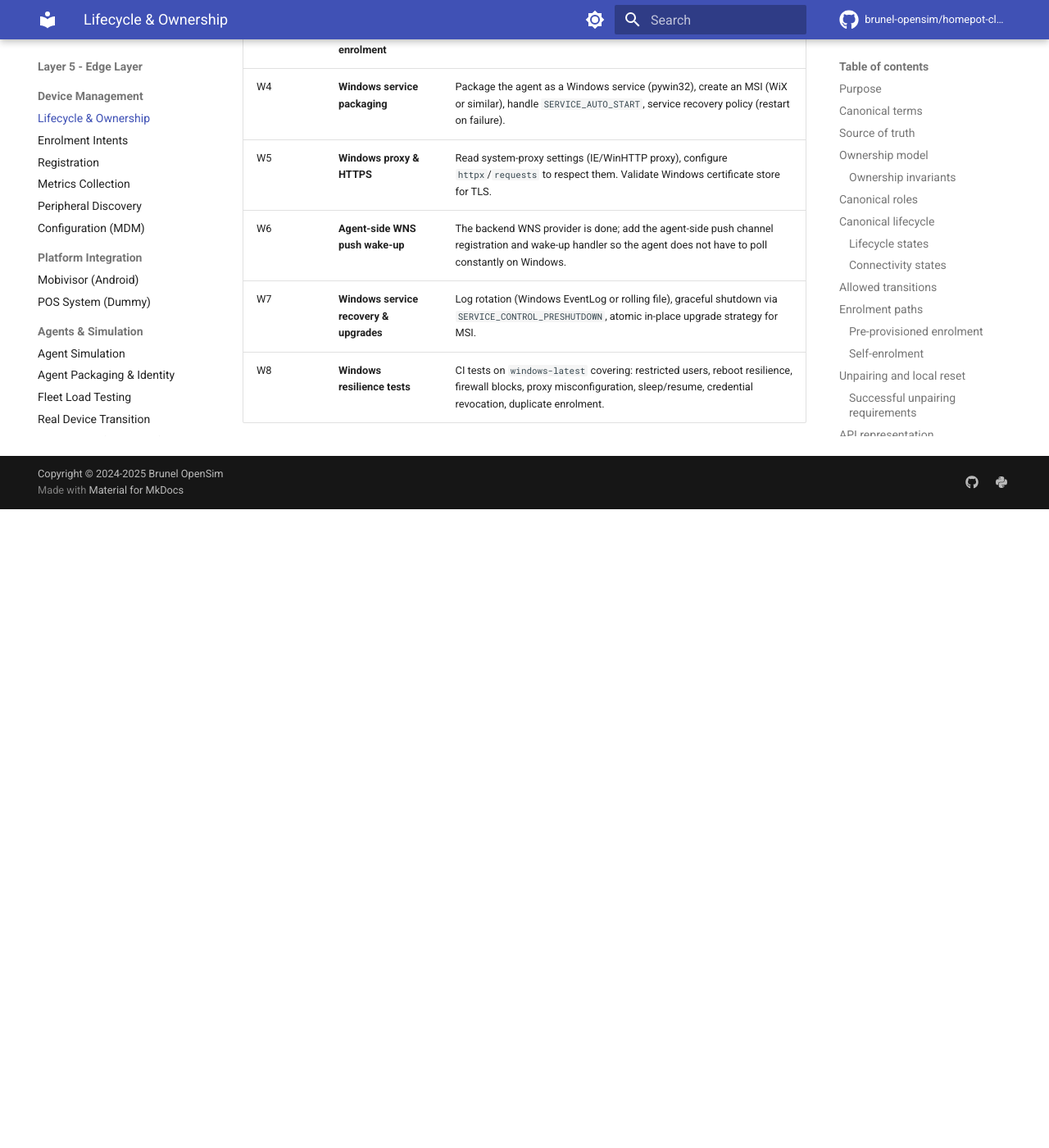
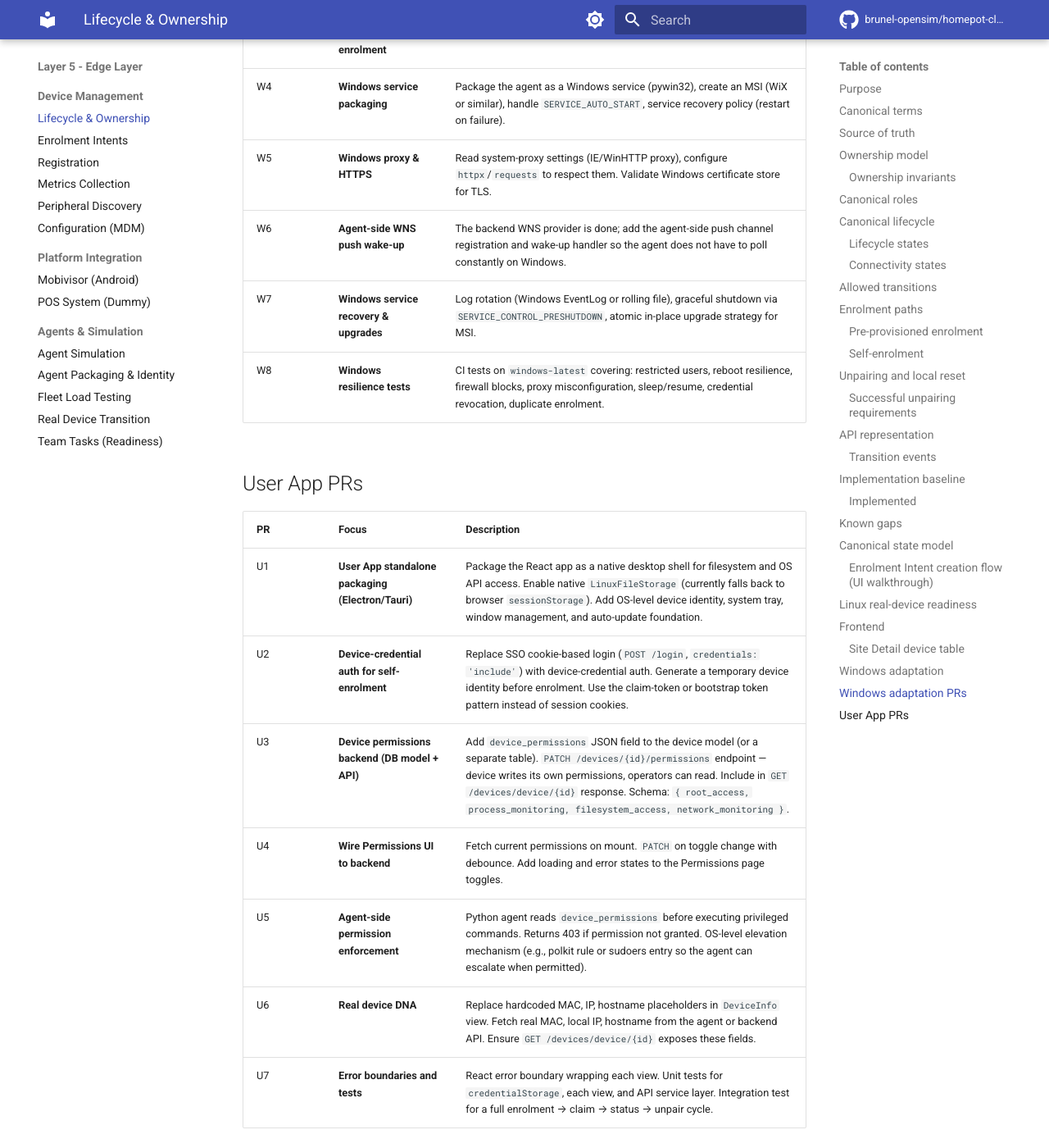
Before and after one commit to brunel-opensim/homepot-client, an MkDocs documentation site: the page built from docs/device-lifecycle-and-ownership.md, in a window 1280 px wide and 1400 px high, scrolled down 16699 px. Shown: the whole window at 82% size. Built offline with MkDocs 1.6.1 and Material for MkDocs 9.7.7, drawn with Linux system fonts in a browser that asks for light colours; comment, search, counter and statistics services are not loaded; the version menu is left out; before the commit the page ends 17320 px from its top, so only the background shows below that.

Commit message:
docs: add User App PR roadmap (U1-U7) to device-lifecycle-and-ownership.md

```diff
--- a/docs/device-lifecycle-and-ownership.md
+++ b/docs/device-lifecycle-and-ownership.md
@@ -571,3 +571,15 @@
 | W6  | **Agent-side WNS push wake-up** | The backend WNS provider is done; add the agent-side push channel registration and wake-up handler so the agent does not have to poll constantly on Windows. |
 | W7  | **Windows service recovery & upgrades** | Log rotation (Windows EventLog or rolling file), graceful shutdown via `SERVICE_CONTROL_PRESHUTDOWN`, atomic in-place upgrade strategy for MSI. |
 | W8  | **Windows resilience tests** | CI tests on `windows-latest` covering: restricted users, reboot resilience, firewall blocks, proxy misconfiguration, sleep/resume, credential revocation, duplicate enrolment. |
+
+## User App PRs
+
+| PR  | Focus | Description |
+| --- | ----- | ----------- |
+| U1  | **User App standalone packaging (Electron/Tauri)** | Package the React app as a native desktop shell for filesystem and OS API access. Enable native `LinuxFileStorage` (currently falls back to browser `sessionStorage`). Add OS-level device identity, system tray, window management, and auto-update foundation. |
+| U2  | **Device-credential auth for self-enrolment** | Replace SSO cookie-based login (`POST /login`, `credentials: 'include'`) with device-credential auth. Generate a temporary device identity before enrolment. Use the claim-token or bootstrap token pattern instead of session cookies. |
+| U3  | **Device permissions backend (DB model + API)** | Add `device_permissions` JSON field to the device model (or a separate table). `PATCH /devices/{id}/permissions` endpoint — device writes its own permissions, operators can read. Include in `GET /devices/device/{id}` response. Schema: `{ root_access, process_monitoring, filesystem_access, network_monitoring }`. |
+| U4  | **Wire Permissions UI to backend** | Fetch current permissions on mount. `PATCH` on toggle change with debounce. Add loading and error states to the Permissions page toggles. |
+| U5  | **Agent-side permission enforcement** | Python agent reads `device_permissions` before executing privileged commands. Returns 403 if permission not granted. OS-level elevation mechanism (e.g., polkit rule or sudoers entry so the agent can escalate when permitted). |
+| U6  | **Real device DNA** | Replace hardcoded MAC, IP, hostname placeholders in `DeviceInfo` view. Fetch real MAC, local IP, hostname from the agent or backend API. Ensure `GET /devices/device/{id}` exposes these fields. |
+| U7  | **Error boundaries and tests** | React error boundary wrapping each view. Unit tests for `credentialStorage`, each view, and API service layer. Integration test for a full enrolment → claim → status → unpair cycle. |
```
